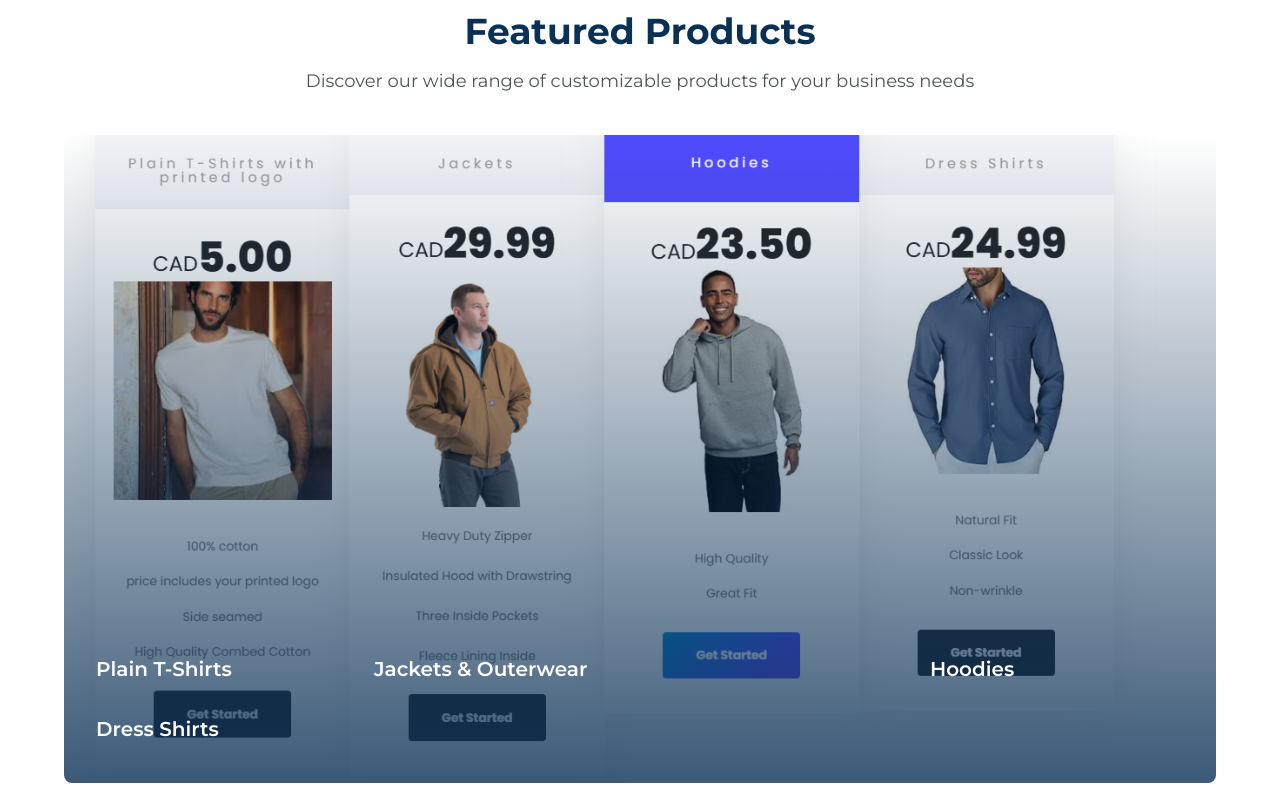
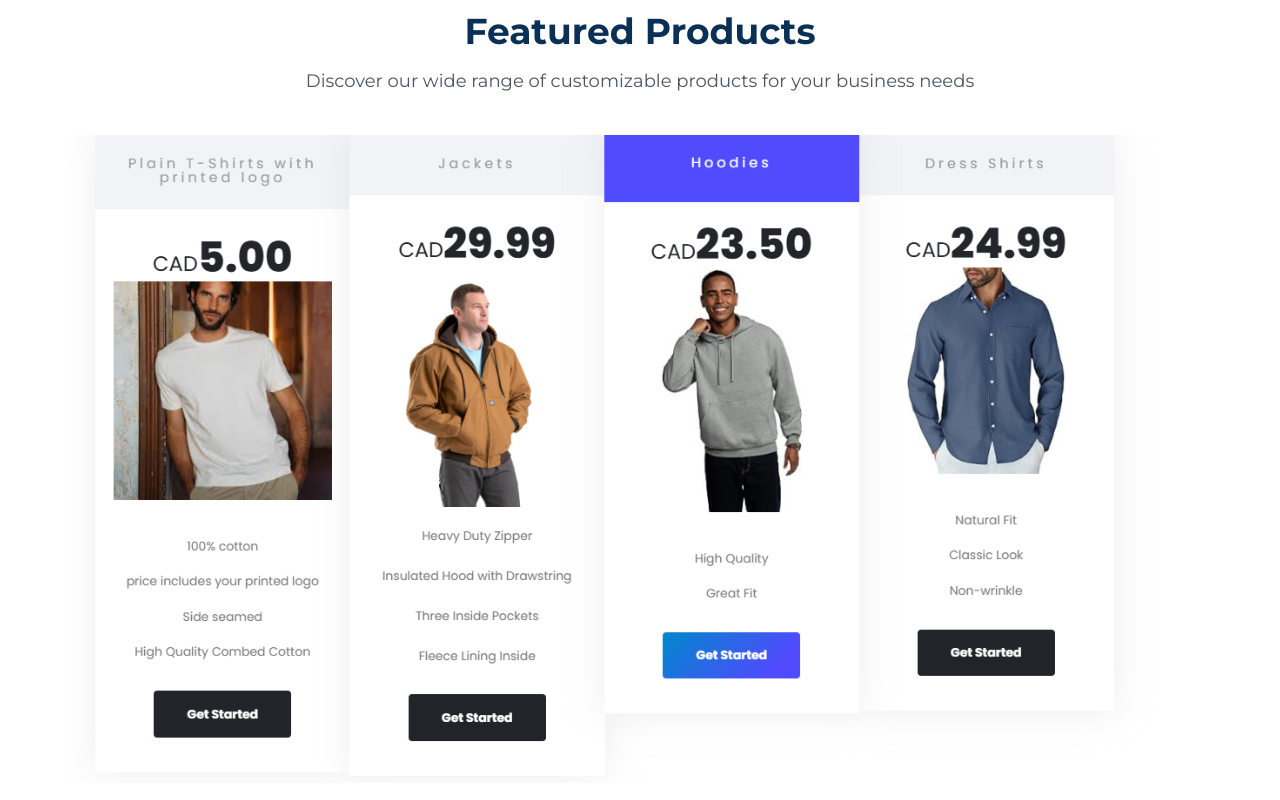
Before and after one commit to vlastop21/vista-style-designs-launch, a React (Vite) app: page / in a window 1280 px wide. Shown: the part 1840-2640 px from the top of the page. Built offline with nearby package versions, Linux system fonts and the light colour scheme.

Commit message:
Remove unnecessary text

```diff
--- a/src/components/Products.tsx
+++ b/src/components/Products.tsx
@@ -3,25 +3,6 @@ import { Button } from '@/components/ui/button';
 import { AspectRatio } from '@/components/ui/aspect-ratio';
 
 const Products = () => {
-  const categories = [
-    {
-      title: "Plain T-Shirts",
-      highlight: false,
-    },
-    {
-      title: "Jackets & Outerwear",
-      highlight: true,
-    },
-    {
-      title: "Hoodies",
-      highlight: false,
-    },
-    {
-      title: "Dress Shirts",
-      highlight: false,
-    },
-  ];
-
   return (
     <section id="products" className="section-padding bg-white">
       <div className="container mx-auto">
@@ -38,21 +19,6 @@ const Products = () => {
               className="w-full h-full object-cover"
             />
           </AspectRatio>
-          <div className="absolute inset-0 bg-gradient-to-t from-vista-blue/80 to-transparent flex flex-col justify-end p-8">
-            <div className="grid grid-cols-1 md:grid-cols-2 lg:grid-cols-4 gap-6">
-              {categories.map((category, index) => (
-                <div
-                  key={index}
-                  className={`text-white animate-fade-in ${
-                    category.highlight ? 'col-span-1 md:col-span-2' : ''
-                  }`}
-                  style={{ animationDelay: `${0.1 * (index + 1)}s` }}
-                >
-                  <h3 className="text-white font-semibold text-xl mb-2">{category.title}</h3>
-                </div>
-              ))}
-            </div>
-          </div>
         </div>
 
         <div className="mt-12 text-center">
```
